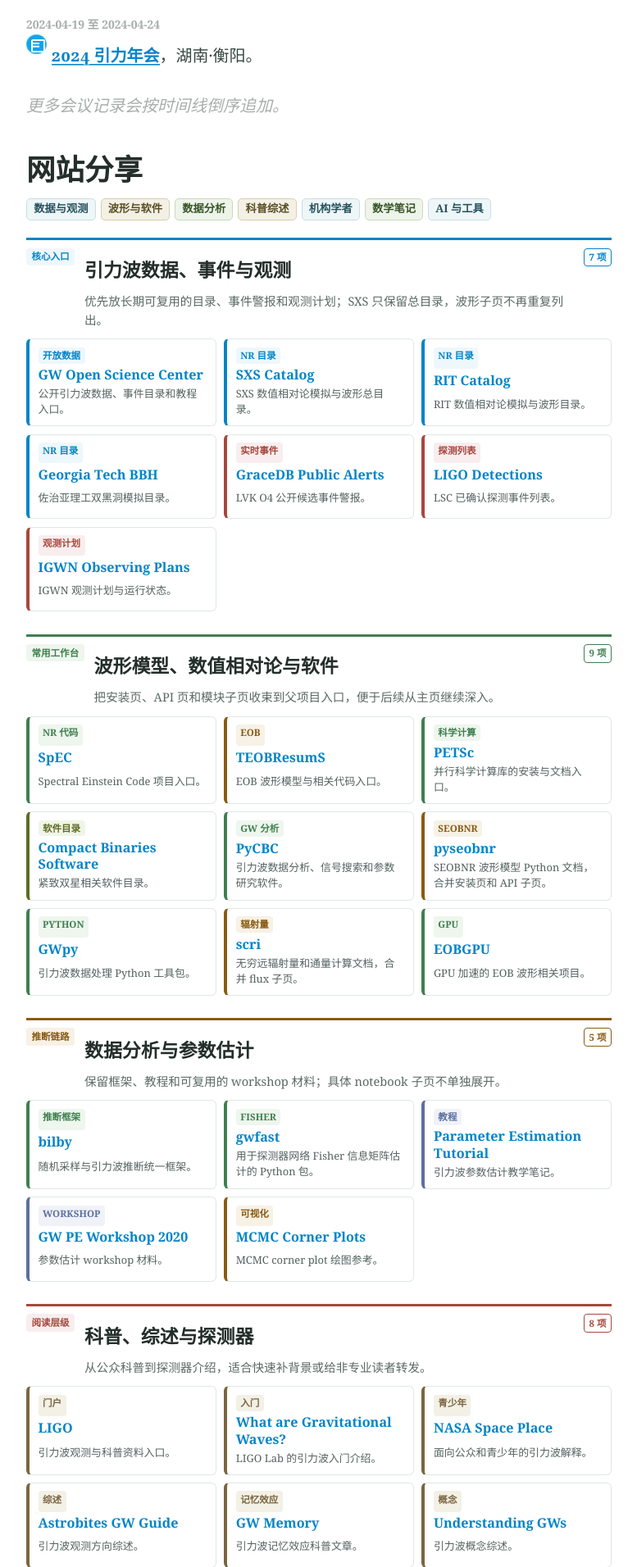
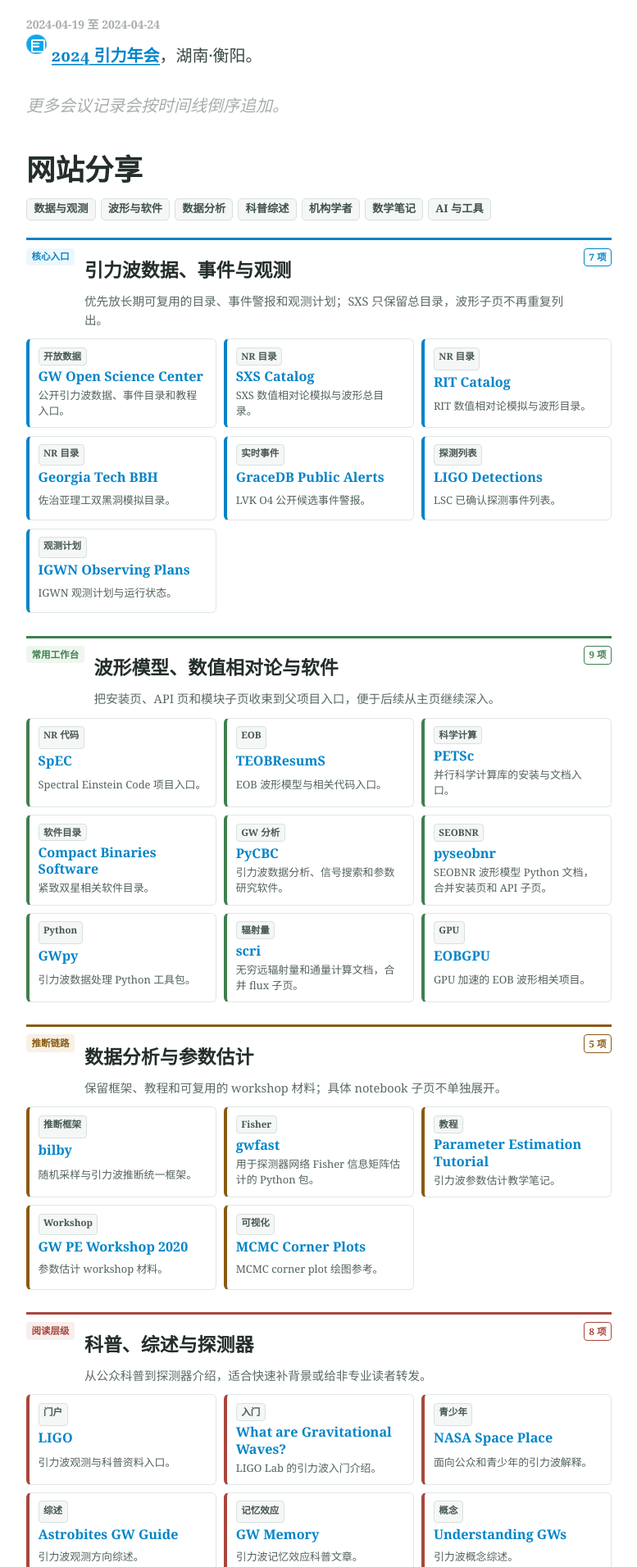
Before and after one commit to recruitL/recruitL.github.io, a Jekyll site: the page built from activities/index.md, in a window 1280 px wide. Shown: the part 1121-3033 px from the top of the page at 82% size, without its empty margins (32-809 px from the left). Built offline with Jekyll 4.4.1, drawn with Linux system fonts in a browser that asks for light colours.

Commit message:
Tone down resource label colors

```diff
--- a/_sass/_theme.scss
+++ b/_sass/_theme.scss
@@ -585,27 +585,15 @@
   margin: .5rem 0 1.1rem;
 
   a {
-    background: #eef6f8;
-    border: 1px solid #c8dee4;
+    background: #f5f7f6;
+    border: 1px solid #d7e1de;
     border-radius: 5px;
-    color: #26525d;
+    color: #3f514d;
     font-size: .78rem;
     font-weight: 700;
     line-height: 1.2;
     padding: .28rem .48rem;
     text-decoration: none;
-  }
-
-  a:nth-child(2n) {
-    background: #f3f0e6;
-    border-color: #d9cfaa;
-    color: #5b4e24;
-  }
-
-  a:nth-child(3n) {
-    background: #eef4ea;
-    border-color: #c8dabc;
-    color: #365527;
   }
 }
 
@@ -684,7 +672,6 @@
   font-weight: 800;
   letter-spacing: 0;
   line-height: 1.2;
-  text-transform: uppercase;
 }
 
 .resource-category__eyebrow {
@@ -709,7 +696,7 @@
 .resource-card {
   background: #ffffff;
   border: 1px solid #dfe8e6;
-  border-left: 4px solid var(--card-accent, var(--resource-accent, #0284c7));
+  border-left: 4px solid var(--resource-accent, #0284c7);
   border-radius: 6px;
   color: $bodyColour;
   display: grid;
@@ -721,7 +708,7 @@
 
   &:hover,
   &:focus {
-    border-color: var(--card-accent, var(--resource-accent, #0284c7));
+    border-color: var(--resource-accent, #0284c7);
     box-shadow: 0 .24rem .8rem rgba(36, 46, 43, .11);
     transform: translateY(-1px);
   }
@@ -740,64 +727,11 @@
 }
 
 .resource-card__tag {
-  background: var(--card-soft, var(--resource-soft, #eef7fb));
-  color: var(--card-accent, var(--resource-accent, #0284c7));
+  background: #f5f7f6;
+  border: 1px solid #d7e1de;
+  color: #465754;
   padding: .18rem .32rem;
   width: fit-content;
-}
-
-.resource-card--catalog,
-.resource-card--reference {
-  --card-accent: #0284c7;
-  --card-soft: #eef7fb;
-}
-
-.resource-card--alert,
-.resource-card--detector {
-  --card-accent: #a8473d;
-  --card-soft: #f8eeee;
-}
-
-.resource-card--code,
-.resource-card--analysis {
-  --card-accent: #3f7f4f;
-  --card-soft: #eef6ee;
-}
-
-.resource-card--waveform,
-.resource-card--visual,
-.resource-card--method {
-  --card-accent: #8a5b12;
-  --card-soft: #f7f1e6;
-}
-
-.resource-card--learn,
-.resource-card--course,
-.resource-card--publication {
-  --card-accent: #5c6f9f;
-  --card-soft: #f0f2f8;
-}
-
-.resource-card--outreach,
-.resource-card--people,
-.resource-card--career {
-  --card-accent: #7b6540;
-  --card-soft: #f3f0e6;
-}
-
-.resource-card--institute,
-.resource-card--math,
-.resource-card--paper,
-.resource-card--qa {
-  --card-accent: #6c5b7b;
-  --card-soft: #f3eff6;
-}
-
-.resource-card--ai,
-.resource-card--collab,
-.resource-card--index {
-  --card-accent: #5c6d24;
-  --card-soft: #f1f5e8;
 }
 
 @media (max-width: 720px) {
```
